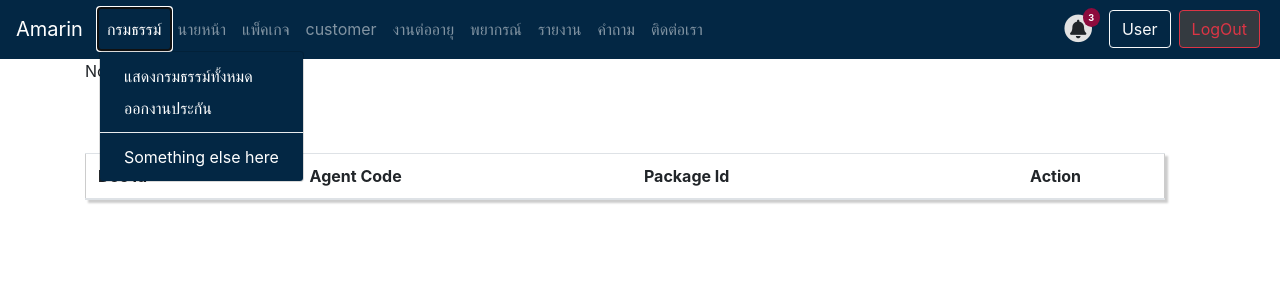
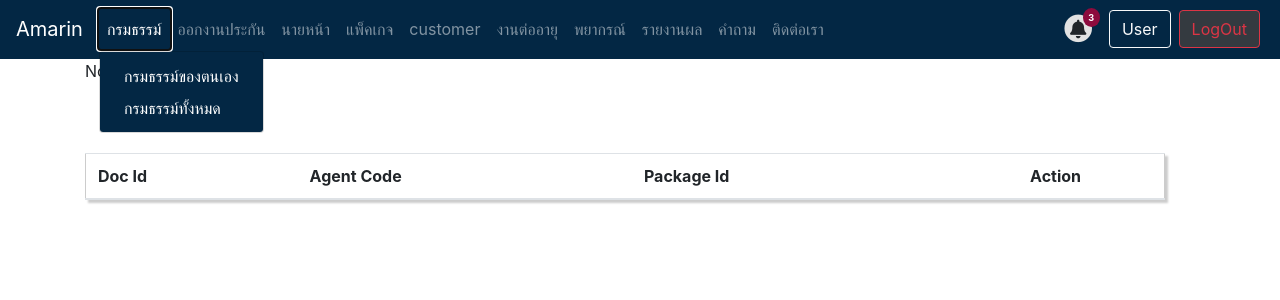
Before and after one commit to bboomber/projectterm2, a Django app: page /insure/ in a window 1280 px wide, after a click on "กรมธรรม์". Shown: the top 300 px of the page. Run offline with Django 3.2, Linux system fonts and the light colour scheme; a user stored in the database is signed in; data comes from the database, SQL or seed files in the repository; data that the repository does not hold is empty; some libraries are stand-ins or nearby versions.

Commit message:
เพิ่มดูกรมธรรม์ของตัวเอง
ดูของตัวเอง

```diff
--- a/mysite/insurance/templates/insurance/showAllInsure.html
+++ b/mysite/insurance/templates/insurance/showAllInsure.html
@@ -1,5 +1,4 @@
-{% extends "mysite/base.html" %}
-{% block content %}
+{% extends "mysite/base.html" %} {% block content %}
 <div class="container">
     <div class="row col-md-12">
         <table class="table table-striped tableStyle">
@@ -21,9 +20,9 @@
                     <td>{{ insure.package_id }}</td>
                     <td class="text-center"><a class='btn btn-info btn-xs' href="/insure/{{ insure.id }}"><span
                                 class="glyphicon glyphicon-edit"></span>
-                            Edit</a>
+                            แก้ไข</a>
                         <a href="#" class="btn btn-danger btn-xs"><span class="glyphicon glyphicon-remove"></span>
-                            Del</a></td>
+                            ยกเลิก</a></td>
                 </tr>
                 {% endfor %}
             </ul>
--- a/mysite/insurance/urls.py
+++ b/mysite/insurance/urls.py
@@ -3,6 +3,7 @@ from . import views
 
 urlpatterns = [
     path('', views.showAllInsure, name='showAllInsure'),
+    path('emp', views.showEmpInsure, name="showEmpInsure"),
     path('sell', views.sellInsure, name='sellInsure'),
     path('<str:id>', views.viewInsureDetail, name='viewInsureDetail'),
 ]
--- a/mysite/insurance/views.py
+++ b/mysite/insurance/views.py
@@ -8,6 +8,7 @@ from django.contrib.auth.models import User
 from employee_control.models import Employee
 from customer.models import Car, Customer
 from package_control.models import Package
+
 
 
 def viewInsureDetail(request, id):
@@ -64,3 +65,8 @@ def showReport(request):
 
 def showPredict(request):
     return render(request, 'insurance/showPredict.html')
+
+@login_required
+def showEmpInsure(request):
+    ins_list = Insure.objects.filter(agent_code = request.user.id)
+    return render(request, 'insurance/showEmpInsure.html', {'ins_list': ins_list})
--- a/mysite/mysite/templates/mysite/base.html
+++ b/mysite/mysite/templates/mysite/base.html
@@ -26,17 +26,16 @@
                 {% if user.is_authenticated %}
                 <li class="nav-item dropdown">
                     <a class="nav-link" href="#" id="navbarDropdown" role="button" data-toggle="dropdown" aria-haspopup="true" aria-expanded="false">
-                        กรมธรรม์
-                    </a>
+                                กรมธรรม์
+                            </a>
                     <div class="dropdown-menu bg-darkblue" aria-labelledby="navbarDropdown">
-                        <a class="dropdown-item text-white" href="/insure/">แสดงกรมธรรม์ทั้งหมด</a>
-                        <a class="dropdown-item text-white" href="/insure/sell">ออกงานประกัน</a>
-
-                        <div class="dropdown-divider"></div>
-                        <a class="dropdown-item text-white" href="#">Something else here</a>
+                        <a class="dropdown-item text-white" href="/insure/">กรมธรรม์ของตนเอง</a>
+                        <a class="dropdown-item text-white" href="/insure/emp">กรมธรรม์ทั้งหมด</a>
                     </div>
                 </li>
-
+                <li class="nav-item">
+                    <a class="nav-link" href="/insure/sell">ออกงานประกัน</a>
+                </li>
                 <li class="nav-item">
                     <a class="nav-link" href="/employee/">นายหน้า</a>
                 </li>
@@ -71,8 +70,16 @@
                 <li class="nav-item">
                     <a class="nav-link" href="/predict/">พยากรณ์</a>
                 </li>
-                <li class="nav-item">
-                    <a class="nav-link" href="/report/">รายงาน</a>
+                <li class="nav-item dropdown">
+                    <a class="nav-link" href="#" id="navbarDropdown" role="button" data-toggle="dropdown" aria-haspopup="true" aria-expanded="false">
+                            รายงานผล
+                        </a>
+                    <div class="dropdown-menu bg-darkblue" aria-labelledby="navbarDropdown">
+                        <a class="dropdown-item text-white" href="/report/">ยอดขายทั้งหมด</a>
+                        <a class="dropdown-item text-white" href="/report">ยอดขายรายเดือน</a>
+                        <div class="dropdown-divider"></div>
+                        <a class="dropdown-item text-white" href="/report">รายงานผลโดยรวม</a>
+                    </div>
                 </li>
                 {% else %} {% endif%}
                 <li class="nav-item">
```
Also changed, not shown: mysite/insurance/templates/insurance/showEmpInsure.html (added, +37 -0 lines).
